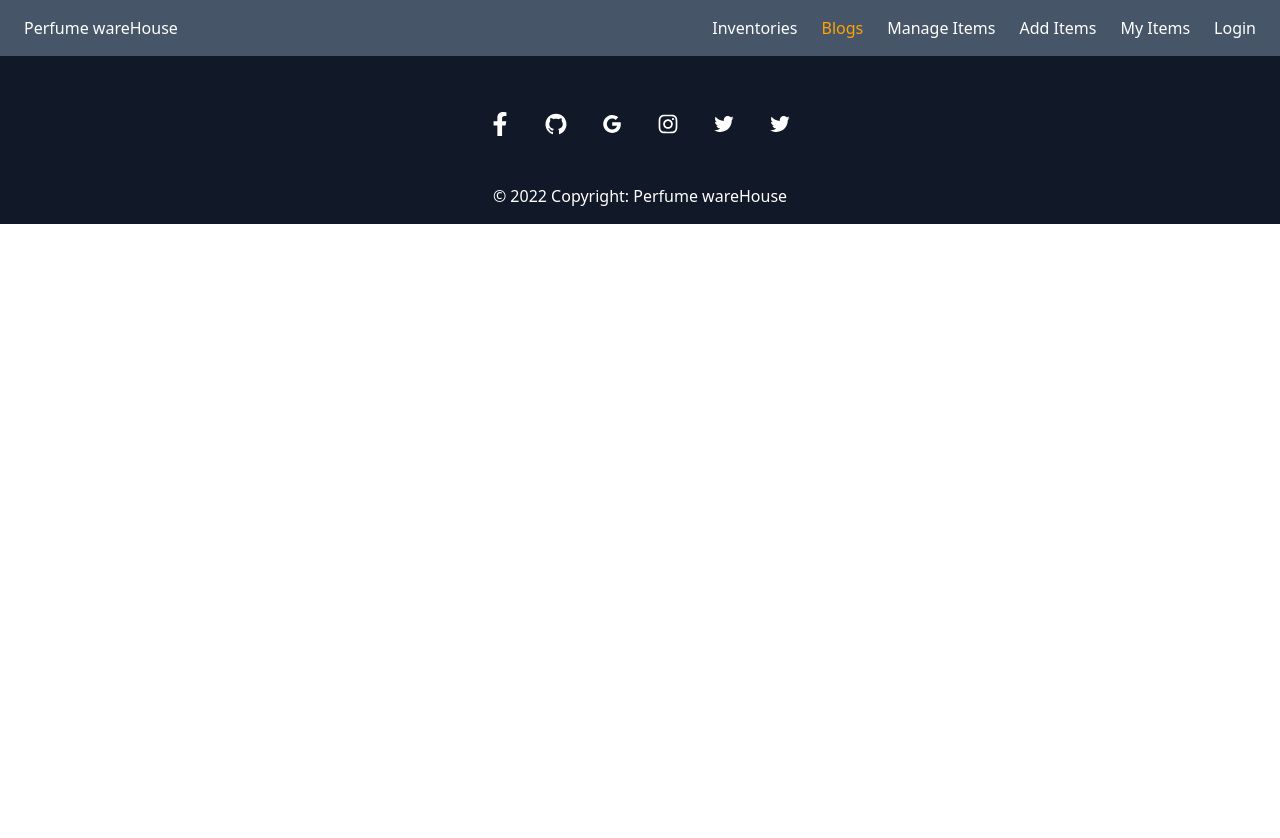
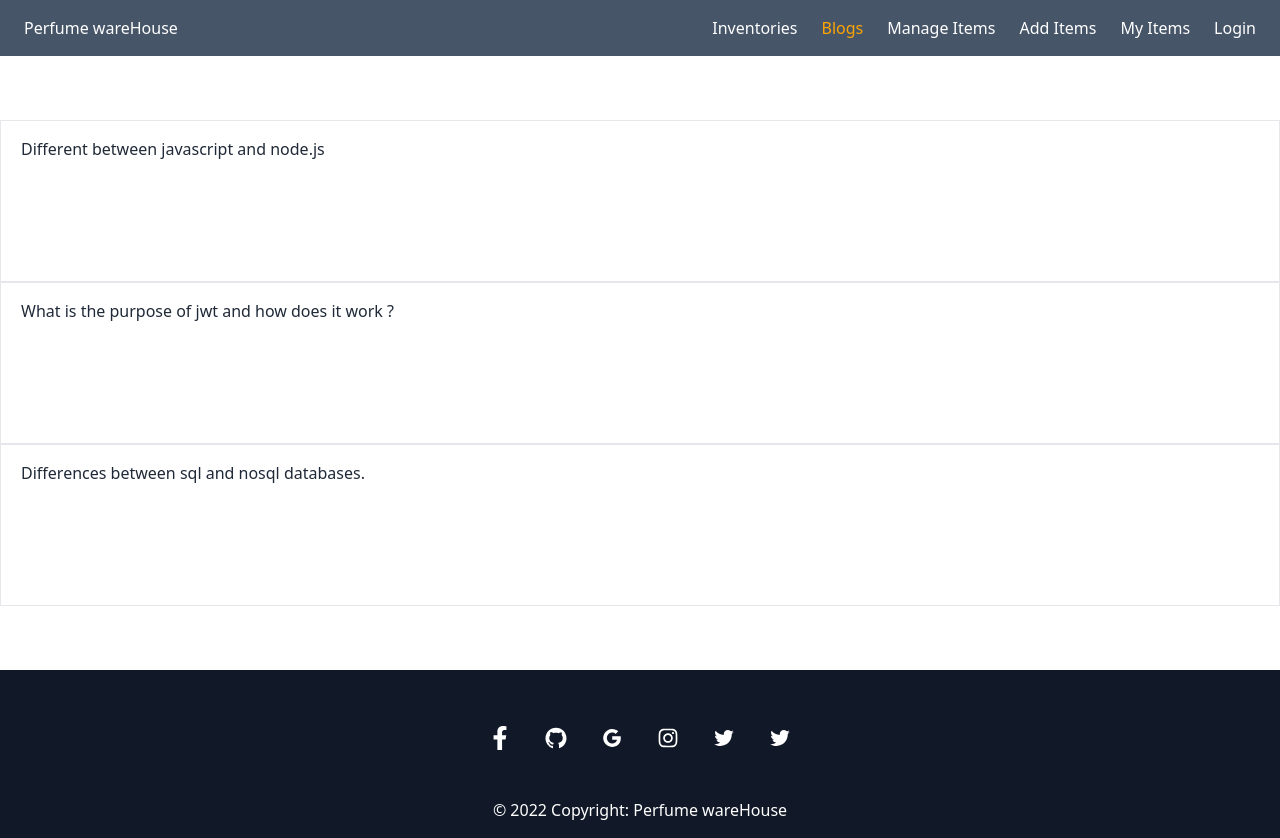
Before and after one commit to Tahsan35/assignment-11-client, a React (Create React App) app: page /blogs in a window 1280 px wide. Before the commit the page ends 800 px from the top, so only its background shows below. Built offline with nearby package versions, Linux system fonts and the light colour scheme.

Commit message:
added blogs page

```diff
--- a/src/App.js
+++ b/src/App.js
@@ -1,3 +1,6 @@
+
+import { Route, Routes } from "react-router-dom";
+import Blogs from "./Pages/Blogs/Blogs";
 import Navbar from "./Pages/Navbar/Navbar";
 import Footer from "./Pages/Shared/Footer";
 
@@ -5,6 +8,9 @@ function App() {
   return (
     <div>
       <Navbar></Navbar>
+      <Routes>
+        <Route path='/blogs' element={<Blogs></Blogs>}></Route>
+      </Routes>
       <Footer></Footer>
     </div>
   );
--- /dev/null
+++ b/src/Pages/Blogs/Blogs.js
@@ -0,0 +1,69 @@
+import React from 'react';
+
+const Blogs = () => {
+    return (
+        <div className="container accordion accordion-flush border  mx-auto my-16" id="accordionFlushExample">
+            <div className="accordion-item border-t-0 border-l-0 border-r-0 rounded-none bg-white border border-gray-200">
+                <h2 className="accordion-header mb-0" id="flush-headingOne">
+                    <button className="accordion-button relative flex items-center w-full py-4 px-5 text-base text-gray-800 text-leftbg-white border-0 rounded-none
+                transition focus:outline-none" type="button" data-bs-toggle="collapse" data-bs-target="#flush-collapseOne"
+                        aria-expanded="false" aria-controls="flush-collapseOne">
+                        Different between javascript and node.js
+                    </button>
+                </h2>
+                <div id="flush-collapseOne" className="accordion-collapse border-0 collapse show"
+                    aria-labelledby="flush-headingOne" data-bs-parent="#accordionFlushExample">
+                    <div className="accordion-body py-4 px-5">
+                        জাভাস্ক্রিপ্ট একটি প্রোগ্রামিং ভাষা যা ওয়েবসাইটে স্ক্রিপ্ট লেখার জন্য ব্যবহৃত হয় । নোডজেএস একটি জাভাস্ক্রিপ্ট রানটাইম পরিবেশ ।
+                        জাভাস্ক্রিপ্ট শুধুমাত্র ব্রাউজারে চালানো যেতে পারে। আমরা NodeJS এর সাহায্যে ব্রাউজারের বাইরে Javascript চালাতে পারি।
+                        জাভাস্ক্রিপ্ট মূলত ক্লায়েন্ট-সাইডে ব্যবহৃত হয়। নোডজেএসবেশিরভাগই সার্ভার-সাইডে ব্যবহৃত হয়।
+                        জাভাস্ক্রিপ্ট এইচটিএমএল যোগ করতে এবং DOM এর সাথে চলতে যথেষ্ট সক্ষম। Nodejs এর HTML ট্যাগ যোগ করার ক্ষমতা নেই।
+                        জাভাস্ক্রিপ্ট যেকোন ব্রাউজার ইঞ্জিনে চলতে পারে যেমন সাফারিতে জেএস কোর এবং ফায়ারফক্সে স্পাইডারমনকি। V8 হল node.js এর ভিতরে জাভাস্ক্রিপ্ট ইঞ্জিন যা জাভাস্ক্রিপ্ট পার্স করে এবং চালায়।
+                    </div>
+                </div>
+            </div>
+            <div className="accordion-item border-l-0 border-r-0 rounded-none bg-white border border-gray-200">
+                <h2 className="accordion-header mb-0" id="flush-headingTwo">
+                    <button className="accordion-button collapsed relative flex items-center w-full py-4 px-5
+                text-base text-gray-800 text-left bg-white border-0 rounded-none transition
+                focus:outline-none" type="button" data-bs-toggle="collapse" data-bs-target="#flush-collapseTwo"
+                        aria-expanded="false" aria-controls="flush-collapseTwo">
+                        What is the purpose of jwt and how does it work ?
+                    </button>
+                </h2>
+                <div id="flush-collapseTwo" className="accordion-collapse border-0 collapse" aria-labelledby="flush-headingTwo"
+                    data-bs-parent="#accordionFlushExample">
+                    <div className="accordion-body py-4 px-5">
+                        JWT বা JSON Web Token! একটি উন্মুক্ত মান যা দুটি পক্ষের মধ্যে নিরাপত্তা তথ্য ভাগ করার জন্য ব্যবহৃত হয় - একটি ক্লায়েন্ট এবং একটি সার্ভার।
+                        প্রতিটি JWT-এ এনকোড করা JSON অবজেক্ট রয়েছে, যার মধ্যে দাবির সেট রয়েছে।
+                        JWT একটি ক্রিপ্টোগ্রাফিক অ্যালগরিদম ব্যবহার করে স্বাক্ষর করা হয় যাতে টোকেন ইস্যু করার পরে দাবিগুলি পরিবর্তন করা যায় না।
+                        JWTs অন্যান্য ওয়েব টোকেন থেকে আলাদা যে তারা দাবির একটি সেট ধারণ করে । দাবি দুটি পক্ষের মধ্যে তথ্য প্রেরণ করতে ব্যবহার করা হয়.এই দাবিগুলি কী তা নির্ভর করে হাতে থাকা ব্যবহারের ক্ষেত্রে।
+                        উদাহরণ স্বরূপ, একটি দাবি দাবী করতে পারে কে টোকেন জারি করেছে, এটি কতদিনের জন্য বৈধ, বা ক্লায়েন্টকে কী অনুমতি দেওয়া হয়েছে।
+                    </div>
+                </div>
+            </div>
+            <div className="accordion-item border-l-0 border-r-0 border-b-0 rounded-none bg-white border border-gray-200">
+                <h2 className="accordion-header mb-0" id="flush-headingThree">
+                    <button className="accordion-button collapsed relative flex items-center w-full py-4 px-5 text-base text-gray-800 text-left bg-white border-0 rounded-none transition
+                focus:outline-none" type="button" data-bs-toggle="collapse" data-bs-target="#flush-collapseThree"
+                        aria-expanded="false" aria-controls="flush-collapseThree">
+                        Differences between sql and nosql databases.
+                    </button>
+                </h2>
+                <div id="flush-collapseThree" className="accordion-collapse collapse" aria-labelledby="flush-headingThree"
+                    data-bs-parent="#accordionFlushExample">
+                    <div className="accordion-body py-4 px-5">
+                        SQL রিলেশনাল ডাটাবেস ম্যানেজমেন্ট সিস্টেম (RDBMS) । NoSQL নন-রিলেশনাল বা ডিস্ট্রিবিউটেড ডাটাবেস সিস্টেম।
+                        SQL ডাটাবেসের ফিক্সড বা স্ট্যাটিক বা প্রি-ডিফাই্ন স্কিমা আছে । NoSQL গতিশীল স্কিমা আছে।
+                        ইহা ডাটাবেস শ্রেণীবদ্ধ ডেটা স্টোরেজের জন্য উপযুক্ত নয় । NoSQL ডাটাবেসগুলি শ্রেণীবদ্ধ ডেটা স্টোরেজের জন্য সবচেয়ে উপযুক্ত ।
+                        ইহা ডাটাবেসগুলি জটিল কোয়েরিস জন্য সবচেয়ে উপযুক্ত । এটি ডাটাবেসগুলি জটিল কোয়েরিস জন্য এত ভাল নয় ।
+                        SQL ভার্টিকেলি মাপযোগ্য । NoSQL হরিযন্টাল মাপযোগ্য ।
+                        SQL ACID প্রোপার্টি অনুসরণ করে । NoSQL CAP অনুসরণ করে (consistancy, availability, partition tolerance)
+                    </div>
+                </div>
+            </div>
+        </div>
+    );
+};
+
+export default Blogs;
```
